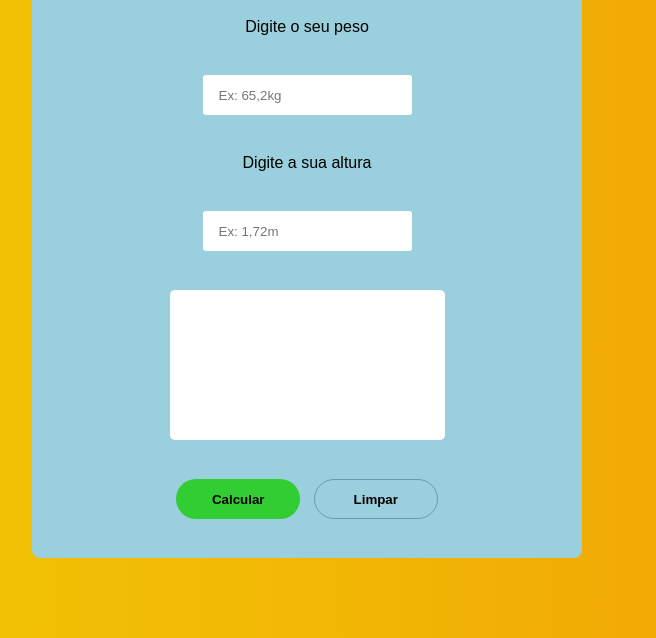
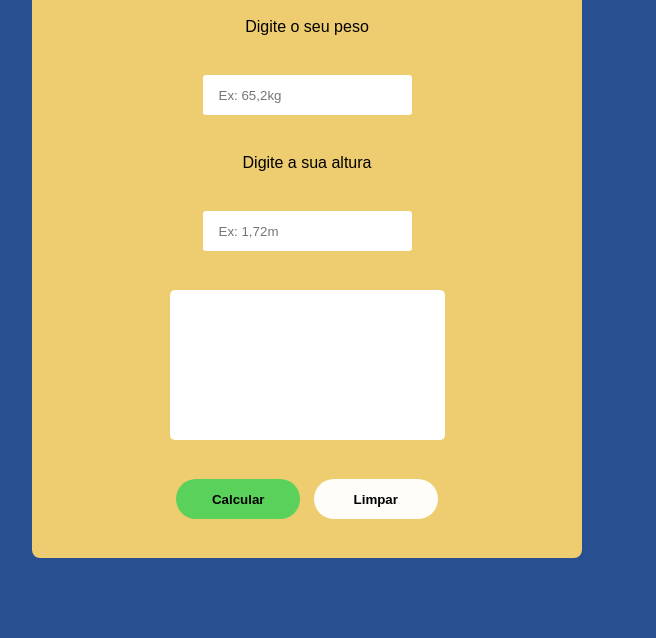
Before and after one commit to JailsonPaiva/Calculadora_IMC, a plain HTML site: page index.html in a window 1280 px wide. Shown: the part 162-800 px from the top of the page, without its empty margins (333-989 px from the left). Drawn offline with Linux system fonts and the light colour scheme.

Commit message:
Estilização concluida

```diff
--- a/style.css
+++ b/style.css
@@ -14,7 +14,7 @@ body {
     justify-content: center;
     align-items: center;
 
-    background: linear-gradient(to left, #F29F05, #F2B705,#F2CB05);
+    background: rgb(40, 80, 145);
 }
 
 main {
@@ -27,7 +27,7 @@ main {
     justify-content: space-evenly;
 
     border-radius: 8px;
-    background: #9ACFDD;
+    background: #eecc70;
 }
 
 
@@ -82,23 +82,22 @@ BOTÕES
 }
 
 .BtnCalcular {
-    background-color: limegreen;
+    background-color: rgb(90, 209, 90);
 }
 
 .BtnCalcular:hover {
-    background-color: ghostwhite;
+    background-color: rgba(255, 255, 255, 0.952);
 
     box-shadow: 2px 2px 8px -5px black;
 }
 
 .BtnLimpar {
-    background-color: rgba(224, 221, 221, 0);
+    background-color: rgba(255, 255, 255, 0.952);
 
-    border: .5px solid #669baa;
 }
 
 .BtnLimpar:hover {
-    background-color: red;
+    background-color: rgba(255, 0, 0, 0.863);
     color: white;
 
     box-shadow: 2px 2px 8px -5px black;
```
